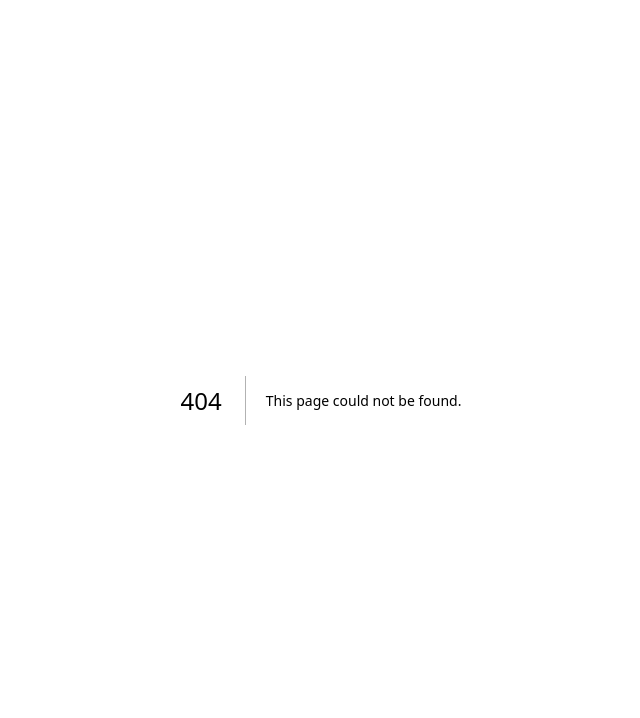
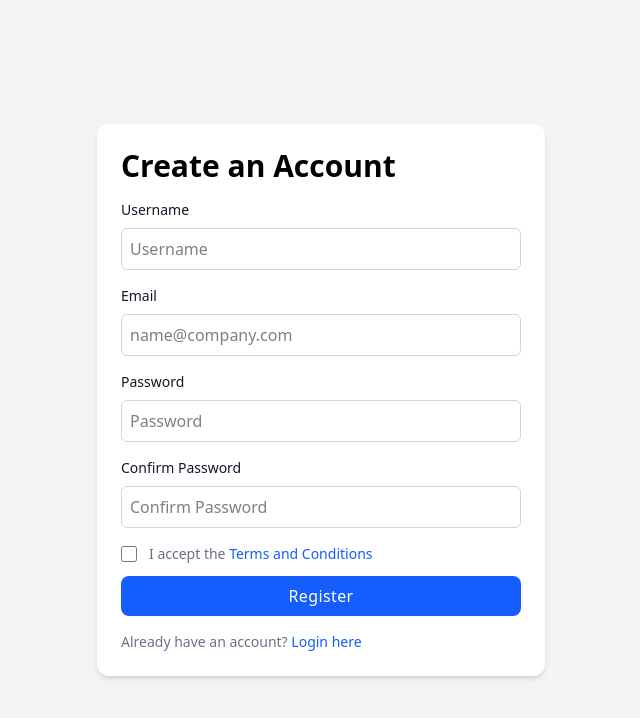
Before and after one commit to dipkorimon/InstaInsight, a Next.js app in the folder client/: page /auth/register in a window 1280 px wide. Before the commit this address had no page. Shown: the top 718 px of the page, without its empty margins (319-959 px from the left). Built offline with nearby package versions, Linux system fonts and the light colour scheme.

Commit message:
>> APP ADD<Auth>: User register features added with UI design;

```diff
--- /dev/null
+++ b/client/app/auth/register/page.js
@@ -0,0 +1,115 @@
+"use client";
+
+import { useState } from "react";
+import { useRouter } from "next/navigation";
+import InputField from "@/components/InputField";
+import SubmitButton from "@/components/SubmitButton";
+import Link from "next/link";
+
+export default function RegisterPage() {
+    const router = useRouter();
+    const [form, setForm] = useState({
+        username: "",
+        email: "",
+        password: "",
+        confirm_password: "",
+    });
+    const [error, setError] = useState("");
+    const [success, setSuccess] = useState("");
+
+    const handleChange = (e) =>
+        setForm({ ...form, [e.target.name]: e.target.value });
+
+    const handleSubmit = async (e) => {
+        e.preventDefault();
+        setError("");
+        setSuccess("");
+
+        if (form.password !== form.confirm_password) {
+            setError("Passwords do not match");
+            return;
+        }
+
+        try {
+            const res = await fetch("http://localhost:8000/api/auth/register/", {
+                method: "POST",
+                headers: { "Content-Type": "application/json" },
+                body: JSON.stringify(form),
+            });
+            const data = await res.json();
+
+            if (res.ok) {
+                setSuccess(data.msg);
+                setForm({ username: "", email: "", password: "", confirm_password: "" });
+                setTimeout(() => router.push("/auth/login/"), 3000);
+            } else {
+                setError(Object.values(data).flat().join(" "));
+            }
+        } catch (err) {
+            setError("Something went wrong");
+        }
+    };
+
+    return (
+        <div className="page-wrapper">
+            <div className="card">
+                <h2 className="heading">Create an Account</h2>
+                {error && <p className="error-text">{error}</p>}
+                {success && <p className="success-text">{success}</p>}
+
+                <form onSubmit={handleSubmit} className="space-y-3 mb-4">
+                    <InputField
+                        name="username"
+                        placeholder="Username"
+                        label="Username"
+                        value={form.username}
+                        onChange={handleChange}
+                    />
+                    <InputField
+                        name="email"
+                        type="email"
+                        placeholder="name@company.com"
+                        label="Email"
+                        value={form.email}
+                        onChange={handleChange}
+                    />
+                    <InputField
+                        name="password"
+                        type="password"
+                        placeholder="Password"
+                        label="Password"
+                        value={form.password}
+                        onChange={handleChange}
+                    />
+                    <InputField
+                        name="confirm_password"
+                        type="password"
+                        placeholder="Confirm Password"
+                        label="Confirm Password"
+                        value={form.confirm_password}
+                        onChange={handleChange}
+                    />
+                    <div className="flex items-start">
+                        <div className="flex items-center h-5">
+                            <input id="terms" aria-describedby="terms" type="checkbox"
+                                   className="w-4 h-4 border border-gray-300 rounded bg-gray-50"
+                                   required/>
+                        </div>
+                        <div className="ml-3 text-sm">
+                            <label htmlFor="terms" className="font-light text-gray-500">I accept
+                                the <a className="font-medium text-blue-600 hover:underline"
+                                       href="#">Terms and Conditions</a></label>
+                        </div>
+                    </div>
+                    <SubmitButton text="Register"/>
+                </form>
+                <p className="text-sm font-light text-gray-500">
+                    Already have an account? <Link href="/auth/login/"
+                                                className="font-medium text-blue-600 hover:underline">Login
+                    here</Link>
+                </p>
+
+            </div>
+        </div>
+    );
+}
```
